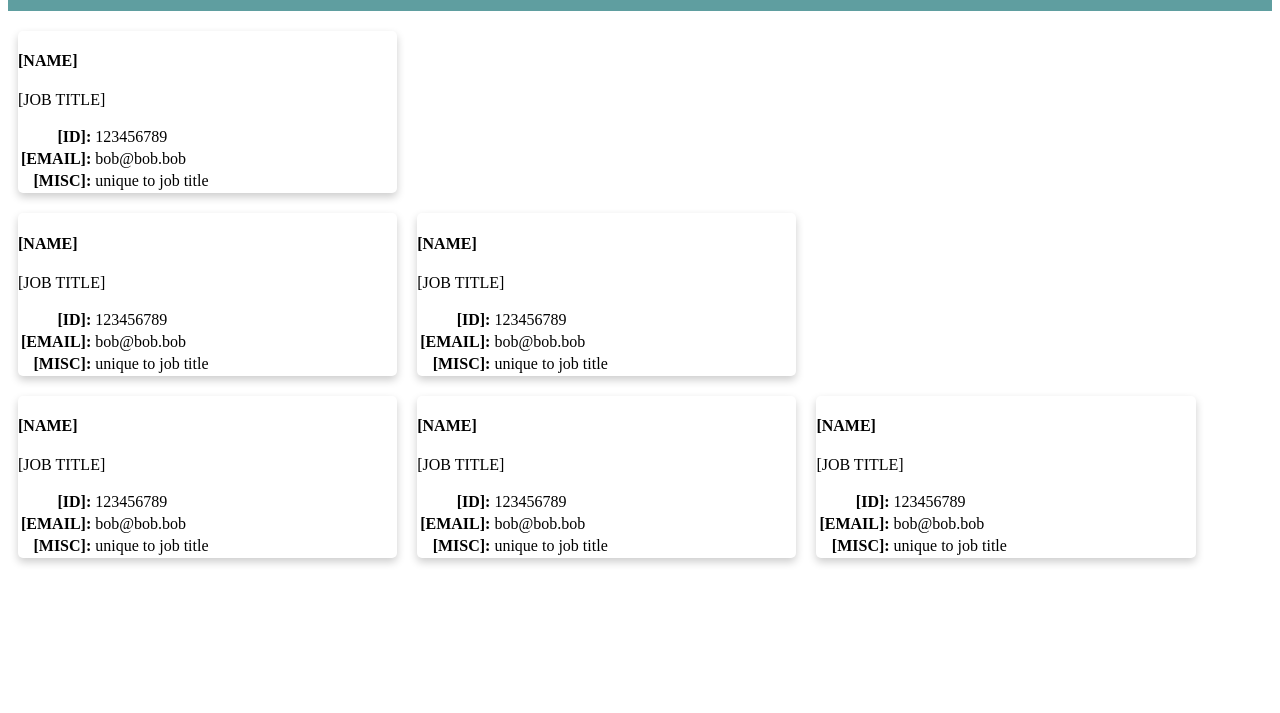
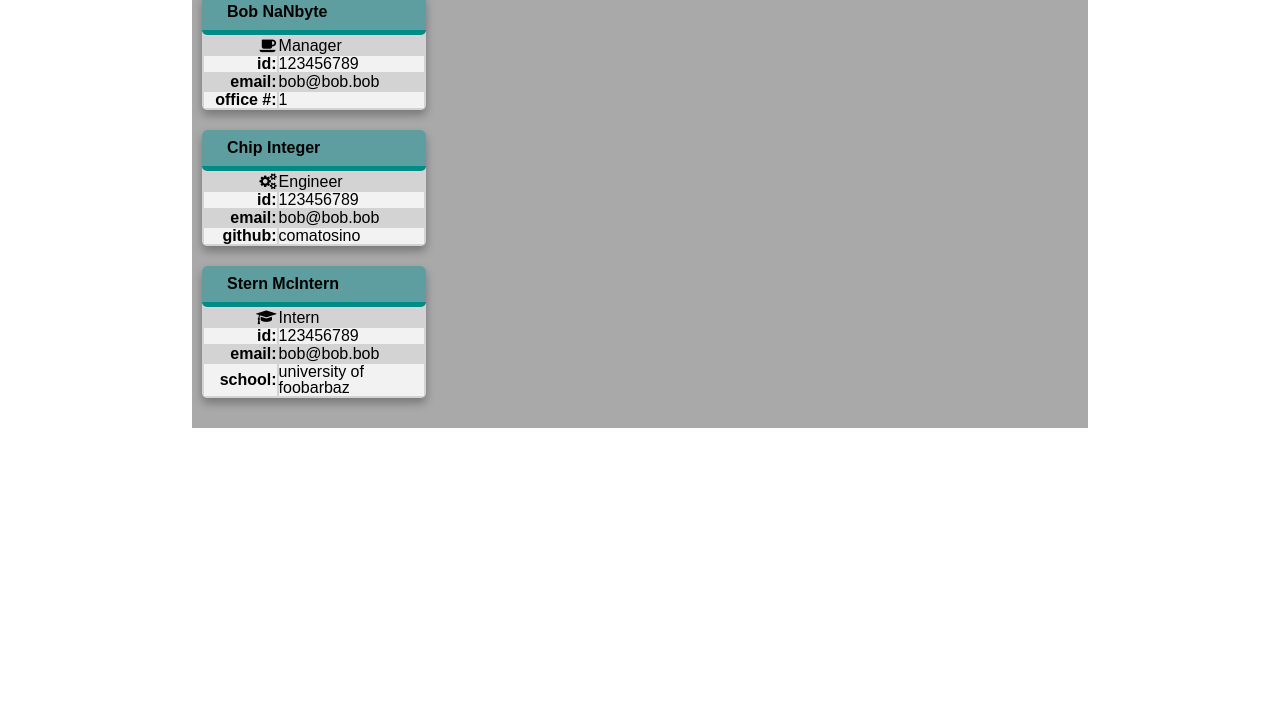
Before and after one commit to r0b-adams/team-profile-generator, a website: page dist/html-template.html in a window 1280 px wide. Shown: the part 87-800 px from the top of the page. Drawn offline with Linux system fonts and the light colour scheme.

Commit message:
updated basic styling and template

```diff
--- a/dist/html-template.html
+++ b/dist/html-template.html
@@ -5,6 +5,8 @@
     <meta http-equiv="X-UA-Compatible" content="IE=edge">
     <meta name="viewport" content="width=device-width, initial-scale=1.0">
 
+    <link rel="stylesheet" href="./reset.css">
+    <link rel="stylesheet" href="https://cdnjs.cloudflare.com/ajax/libs/font-awesome/4.7.0/css/font-awesome.min.css">
     <link rel="stylesheet" href="./style.css">
 
     <title>Document</title>
@@ -19,26 +21,30 @@
         </h1>
     </header>
 
+    <main>
+
         <!-- manager section -->
         <section class="flex-container">
             <section class="card">
 
-            <h4><b>[NAME]</b></h4>
+                <h2><b>Bob NaNbyte</b></h2>
 
-            <p>[JOB TITLE]</p>
-
-            <table>
+                <table class="info-table">
                     <tr>
-                    <th>[ID]:</th>
+                        <th class="icon-box"><i class="fa fa-coffee"></i></th>
+                        <td class="job-title-box">Manager</td>
+                    </tr>
+                    <tr>
+                        <th>id:</th>
                         <td>123456789</td>
                     </tr>
                     <tr>
-                    <th>[EMAIL]:</th>
+                        <th>email:</th>
                         <td>bob@bob.bob</td>
                     </tr>
                     <tr>
-                    <th>[MISC]:</th>
-                    <td>unique to job title</td>
+                        <th>office #:</th>
+                        <td>1</td>
                     </tr>
                 </table>
 
@@ -51,49 +57,28 @@
 
             <section class="card">
 
-            <h4><b>[NAME]</b></h4>
+                <h2><b>Chip Integer</b></h2>
 
-            <p>[JOB TITLE]</p>
-
-            <table>
+                <table class="info-table">
                     <tr>
-                    <th>[ID]:</th>
+                        <th class="icon-box"><i class="fa fa-cogs"></i></th>
+                        <td class="job-title-box">Engineer</td>
+                    </tr>
+                    <tr>
+                        <th>id:</th>
                         <td>123456789</td>
                     </tr>
                     <tr>
-                    <th>[EMAIL]:</th>
+                        <th>email:</th>
                         <td>bob@bob.bob</td>
                     </tr>
                     <tr>
-                    <th>[MISC]:</th>
-                    <td>unique to job title</td>
+                        <th>github:</th>
+                        <td><a href="https://github.com/comatosino">comatosino</a></td>
                     </tr>
                 </table>
 
             </section><!-- end card -->
-
-        <section class="card">
-
-            <h4><b>[NAME]</b></h4>
-
-            <p>[JOB TITLE]</p>
-
-            <table>
-                <tr>
-                    <th>[ID]:</th>
-                    <td>123456789</td>
-                </tr>
-                <tr>
-                    <th>[EMAIL]:</th>
-                    <td>bob@bob.bob</td>
-                </tr>
-                <tr>
-                    <th>[MISC]:</th>
-                    <td>unique to job title</td>
-                </tr>
-            </table>
-
-        </section> <!-- end card -->
 
         </section> <!-- end engineer section -->
 
@@ -102,70 +87,25 @@
 
             <!-- intern card -->
             <section class="card">
-            <h4><b>[NAME]</b></h4>
 
-            <p>[JOB TITLE]</p>
+                <h2><b>Stern McIntern</b></h2>
 
-            <table>
+                <table class="info-table">
                     <tr>
-                    <th>[ID]:</th>
+                        <th class="icon-box"><i class="fa fa-graduation-cap"></i></th>
+                        <td class="job-title-box">Intern</td>
+                    </tr>
+                    <tr>
+                        <th>id:</th>
                         <td>123456789</td>
                     </tr>
                     <tr>
-                    <th>[EMAIL]:</th>
+                        <th>email:</th>
                         <td>bob@bob.bob</td>
                     </tr>
                     <tr>
-                    <th>[MISC]:</th>
-                    <td>unique to job title</td>
-                </tr>
-            </table>
-
-        </section><!-- end card -->
-
-        <!-- intern card -->
-        <section class="card">
-
-            <h4><b>[NAME]</b></h4>
-
-            <p>[JOB TITLE]</p>
-
-            <table>
-                <tr>
-                    <th>[ID]:</th>
-                    <td>123456789</td>
-                </tr>
-                <tr>
-                    <th>[EMAIL]:</th>
-                    <td>bob@bob.bob</td>
-                </tr>
-                <tr>
-                    <th>[MISC]:</th>
-                    <td>unique to job title</td>
-                </tr>
-            </table>
-
-        </section><!-- end card -->
-
-        <!-- intern card -->
-        <section class="card">
-
-            <h4><b>[NAME]</b></h4>
-
-            <p>[JOB TITLE]</p>
-
-            <table>
-                <tr>
-                    <th>[ID]:</th>
-                    <td>123456789</td>
-                </tr>
-                <tr>
-                    <th>[EMAIL]:</th>
-                    <td>bob@bob.bob</td>
-                </tr>
-                <tr>
-                    <th>[MISC]:</th>
-                    <td>unique to job title</td>
+                        <th>school:</th>
+                        <td>university of foobarbaz</td>
                     </tr>
                 </table>
 
@@ -173,6 +113,8 @@
 
         </section> <!-- end intern section -->
 
+    </main>
+
 </body>
 
 </html>
--- a/dist/style.css
+++ b/dist/style.css
@@ -1,32 +1,51 @@
 header {
     text-align: center;
     background-color: cadetblue;
-    padding: 5px;
+    padding: 25px;
+    margin: 0 15%;
+    border-bottom: 5px solid darkcyan;
 }
 
+main {
+    margin: 0 15%;
+    padding: 10px 0;
+    background-color: darkgray;
+}
 
-th {
+a {
+    color:black;
+}
+
+.info-table {
+    width: 100%;
+}
+
+.info-table th {
     text-align: right;
+    width: 33.3%;
+}
+
+.info-table tr:nth-child(even) {
+    background-color: #f2f2f2;
+}
+
+h2 {
+    border-radius: 5px;
+    padding: 10px 5px 10px 25px;
+    border-bottom: 5px solid darkcyan;
+    background-color: cadetblue;
 }
 
 .card {
-    box-shadow: 0 4px 8px 0 rgba(0,0,0,0.2);
-    transition: 0.3s;
+    box-shadow: 0 5px 10px 0 rgb(0 0 0 / 30%);
     border-radius: 5px; /* 5px rounded corners */
-    width: 30%;
+    width: 25%;
     margin: 0px 10px;
+    background-color: lightgray;
 }
 
 .flex-container {
     display: flex;
     flex-wrap: wrap;
-    /* justify-content: center; */
-    margin: 20px auto;
+    margin-bottom: 20px;
 }
-
-
-
-/* Add rounded corners to the top left and the top right corner of the image */
-img {
-border-radius: 5px 5px 0 0;
-}
```
Lines whose indentation alone changed are shown as unchanged.
